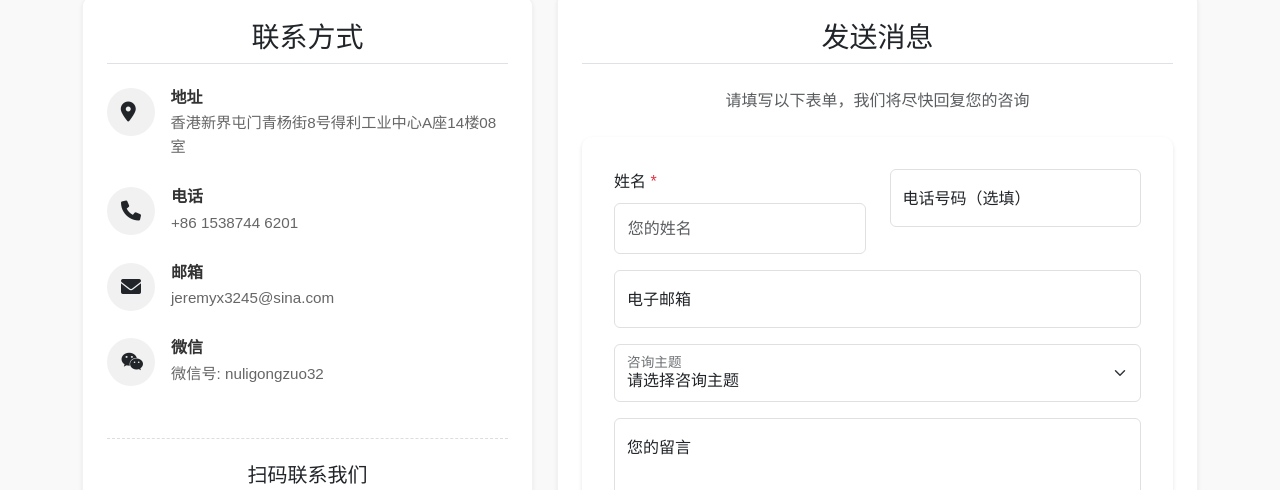
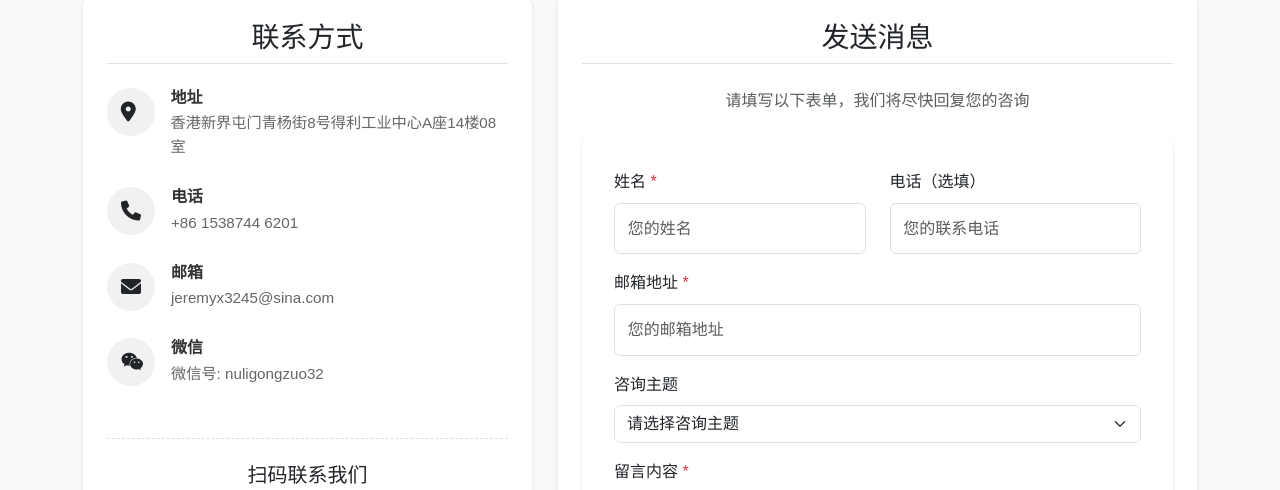
Before and after one commit to kris-zhou/ruitu-website, a plain HTML site: page index.html in a window 1280 px wide. Shown: the part 9725-10215 px from the top of the page. Drawn offline with nearby package versions, Linux system fonts and the light colour scheme.

Commit message:
统一表单样式，修复布局问题

```diff
--- a/index.html
+++ b/index.html
@@ -768,30 +768,35 @@
                                     </div>
                                 </div>
                                 <div class="col-md-6">
-                                    <div class="form-floating mb-3">
-                                        <input type="tel" class="form-control" id="phoneInput" name="phone" placeholder="请输入您的电话">
-                                        <label for="phoneInput">电话号码（选填）</label>
+                                    <div class="form-group mb-3">
+                                        <label for="phone" class="form-label">电话（选填）</label>
+                                        <input type="tel" class="form-control" id="phone" name="phone" placeholder="您的联系电话">
                                     </div>
                                 </div>
                             </div>
-                            <div class="form-floating mb-3">
-                                <input type="email" class="form-control" id="emailInput" name="email" placeholder="请输入邮箱地址" required>
-                                <label for="emailInput">电子邮箱</label>
+
+                            <div class="form-group mb-3">
+                                <label for="email" class="form-label">邮箱地址 <span class="text-danger">*</span></label>
+                                <input type="email" class="form-control" id="email" name="email" placeholder="您的邮箱地址" required>
                             </div>
-                            <div class="form-floating mb-3">
-                                <select class="form-select" id="subjectSelect" name="subject">
+
+                            <div class="form-group mb-3">
+                                <label for="topic" class="form-label">咨询主题</label>
+                                <select class="form-select" id="topic" name="topic">
                                     <option selected disabled value="">请选择咨询主题</option>
                                     <option value="product">产品咨询</option>
+                                    <option value="price">价格咨询</option>
+                                    <option value="logistics">物流咨询</option>
                                     <option value="cooperation">商务合作</option>
-                                    <option value="price">价格咨询</option>
-                                    <option value="others">其他问题</option>
+                                    <option value="other">其他咨询</option>
                                 </select>
-                                <label for="subjectSelect">咨询主题</label>
                             </div>
-                            <div class="form-floating mb-3">
-                                <textarea class="form-control" id="messageInput" name="message" placeholder="请输入您的留言" style="height: 120px" required></textarea>
-                                <label for="messageInput">您的留言</label>
+
+                            <div class="form-group mb-3">
+                                <label for="message" class="form-label">留言内容 <span class="text-danger">*</span></label>
+                                <textarea class="form-control" id="message" name="message" placeholder="请输入您的留言内容" style="height: 120px" required></textarea>
                             </div>
+
                             <div class="text-center mt-4">
                                 <button type="submit" class="btn btn-primary btn-lg px-4 py-2">
                                     <i class="fas fa-paper-plane me-2"></i>发送留言
```
Also changed, not shown: en/index.html (+16 -18 lines), kr/index.html (+12 -12 lines).
